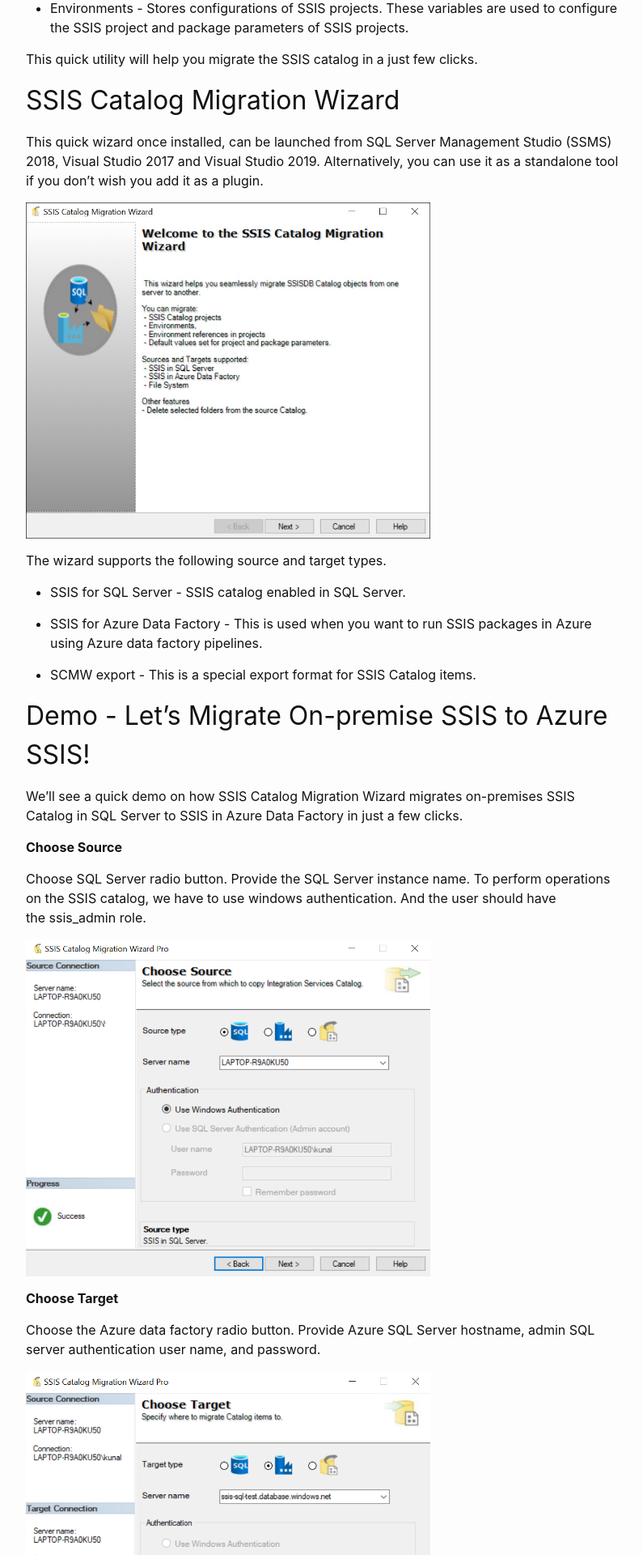
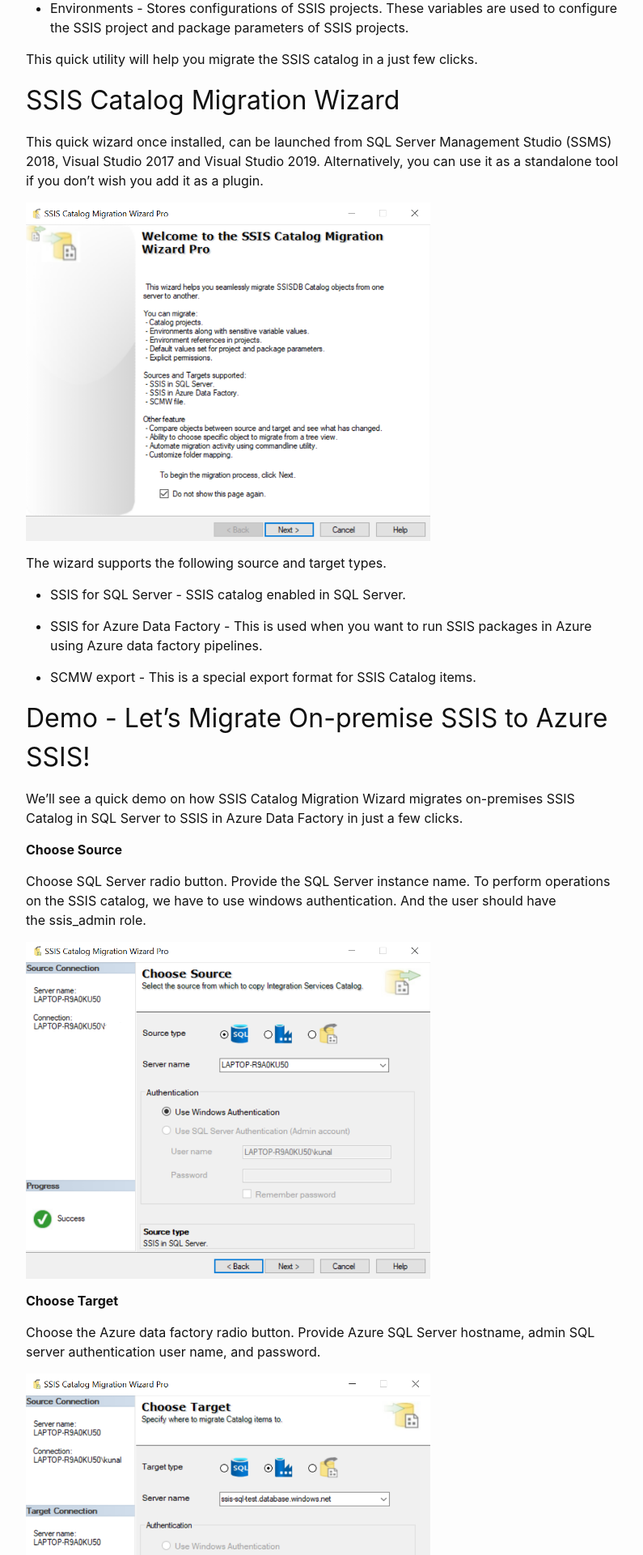
Before and after one commit to kr55/ssiscataloger, a Jekyll site: the page built from index.md, in a window 1280 px wide. Shown: the part 1096-3016 px from the top of the page at 81% size, without its empty margins (238-1033 px from the left). Built offline with Jekyll 4.4.1, drawn with Linux system fonts in a browser that asks for light colours; our own code applies the rules of GitHub Pages for plain Markdown files.

Commit message:
Update index.md

```diff
--- a/index.md
+++ b/index.md
@@ -26,7 +26,7 @@ This quick utility will help you migrate the SSIS catalog in a just few clicks.
 
 This quick wizard once installed, can be launched from SQL Server Management Studio (SSMS) 2018, Visual Studio 2017 and Visual Studio 2019. Alternatively, you can use it as a standalone tool if you don’t wish you add it as a plugin.
 
-<img src="media/Welcome.jpg" width="500">
+<img src="media/Main.png" width="500">
 
 The wizard supports the following source and target types.
 
```
